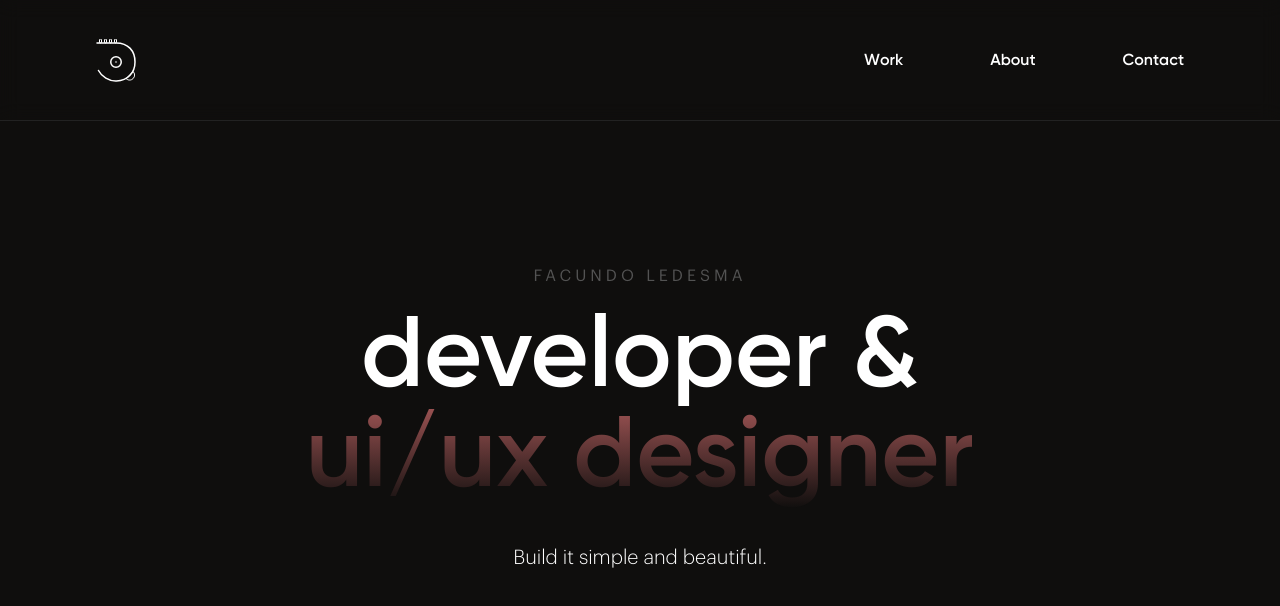
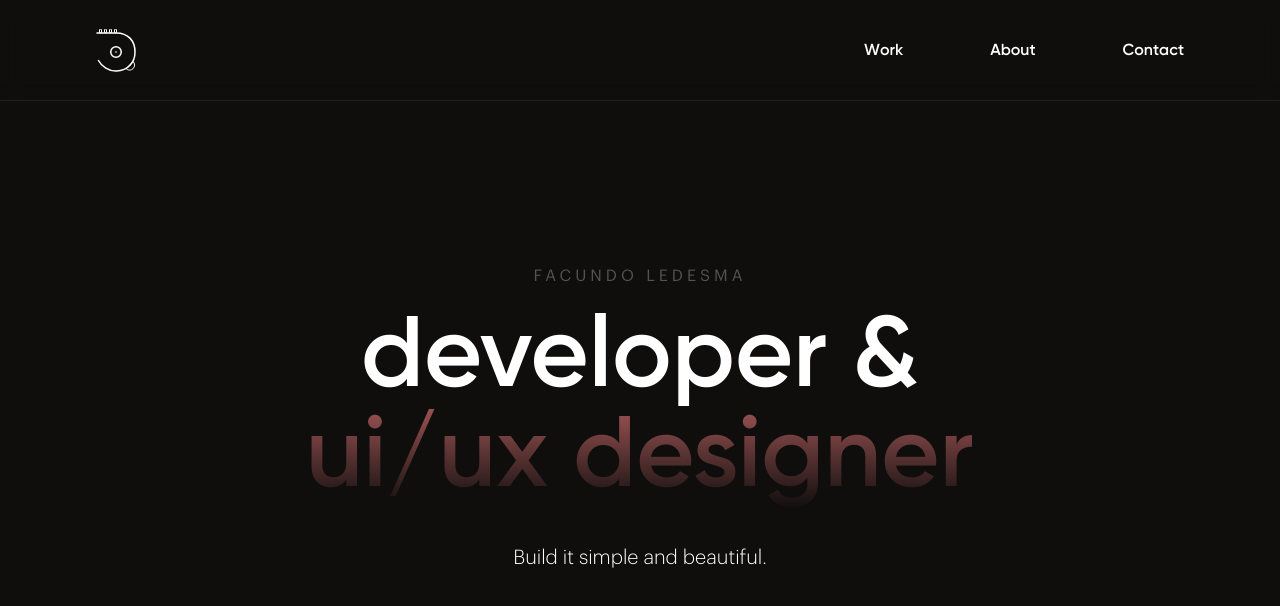
Before and after one commit to faculedesma/fledesma-dev, a React (Vite) app: page / in a window 1280 px wide. Shown: the top 606 px of the page. Built offline with nearby package versions, Linux system fonts and the light colour scheme.

Commit message:
feat: add scroll snap behavior

```diff
--- a/src/components/app/app.scss
+++ b/src/components/app/app.scss
@@ -6,6 +6,7 @@
   overflow-x: hidden;
   overflow-y: scroll;
   box-sizing: border-box;
+  scroll-snap-type: y mandatory;
 }
 
 .container {
--- a/src/components/footer/footer.scss
+++ b/src/components/footer/footer.scss
@@ -8,6 +8,7 @@
   flex-direction: column;
   justify-content: space-between;
   padding-top: 120px;
+  scroll-snap-align: start;
 
   &-content {
     height: 500px;
--- a/src/components/header/header.scss
+++ b/src/components/header/header.scss
@@ -15,7 +15,7 @@ header {
 }
 
 .header {
-  height: 120px;
+  height: 100px;
   width: 85%;
   display: flex;
   align-items: center;
--- a/src/components/hero/hero.scss
+++ b/src/components/hero/hero.scss
@@ -1,15 +1,17 @@
 @import '../../utils/variables';
 
 .hero {
-  display: none;
   position: relative;
   width: 100%;
   height: 620px;
   position: relative;
+  display: flex;
   flex-direction: column;
   align-items: center;
   justify-content: center;
+  opacity: 0;
   padding-top: 120px;
+  scroll-snap-align: start;
   z-index: 2;
 
   &-titles {
@@ -73,21 +75,8 @@
 }
 
 .show-hero {
-  display: flex;
-}
-
-@keyframes fade-loop {
-  0% {
-    opacity: 1;
-  }
-
-  50% {
-    opacity: 0;
-  }
-
-  100% {
-    opacity: 1;
-  }
+  animation: fade-in calc($golden-ratio-time) ease-in-out
+    forwards;
 }
 
 /* Smartphones (portrait and landscape) */
--- a/src/components/history/history.scss
+++ b/src/components/history/history.scss
@@ -8,6 +8,8 @@
   flex-direction: column;
   align-items: center;
   gap: 120px;
+  padding: 240px 0;
+  scroll-snap-align: start;
 
   &-list {
     width: 100%;
@@ -48,7 +50,7 @@
           left: 0;
           background: linear-gradient(
             to right,
-            $highlight-color-300,
+            $highlight-color-500,
             transparent
           );
           transform: scaleX(0);
--- a/src/components/notes/notes.scss
+++ b/src/components/notes/notes.scss
@@ -8,6 +8,7 @@
     display: flex;
     align-items: center;
     justify-content: center;
+    scroll-snap-align: start;
 
     h3 {
       width: 70%;
--- a/src/components/services/services.scss
+++ b/src/components/services/services.scss
@@ -9,6 +9,8 @@
   flex-direction: column;
   align-items: center;
   justify-content: flex-start;
+  scroll-snap-align: start;
+  padding-top: 120px;
 
   &-list {
     width: 100%;
--- a/src/components/work/WorkCard.tsx
+++ b/src/components/work/WorkCard.tsx
@@ -48,7 +48,7 @@ const WorkCard: React.FC<IWorkCardProps> = ({ work }) => {
     window.open(work.link, '_blank');
 
   return (
-    <div
+    <section
       id={work.id}
       ref={workCardRef}
       onClick={handleCardClick}
@@ -61,7 +61,7 @@ const WorkCard: React.FC<IWorkCardProps> = ({ work }) => {
         alt="work-image"
         draggable="false"
       />
-    </div>
+    </section>
   );
 };
 
--- a/src/components/work/work.scss
+++ b/src/components/work/work.scss
@@ -8,7 +8,8 @@
   flex-direction: column;
   align-items: center;
   gap: 120px;
-  padding: 180px 0;
+  padding: 240px 0;
+  scroll-snap-align: start;
 
   &-list {
     width: 100%;
@@ -31,6 +32,8 @@
       border-radius: 0.5rem;
       cursor: pointer;
       z-index: 2;
+      scroll-snap-align: start;
+      scroll-margin-top: 120px;
 
       h2,
       h3 {
```
